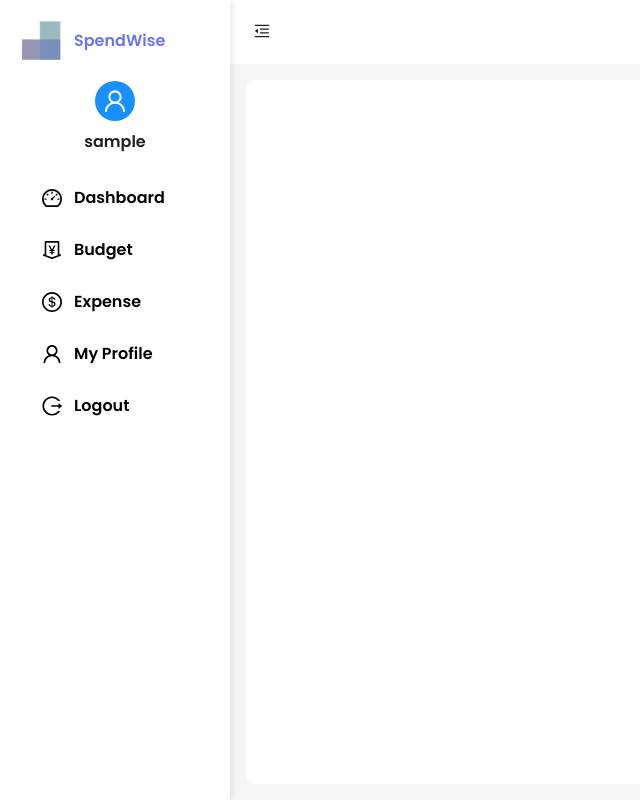
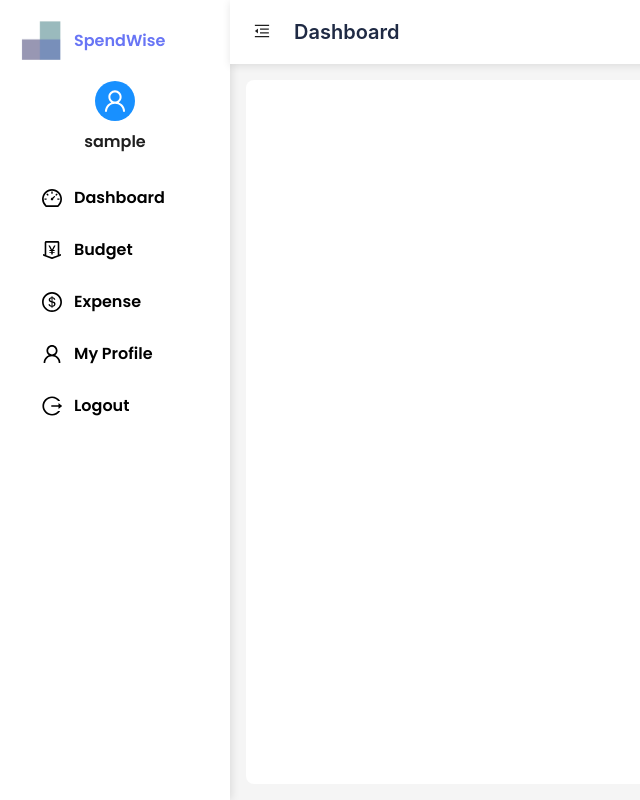
Before and after one commit to SonuThapaMagar/SpendWise, a React (Vite) app: page /users in a window 1280 px wide. Shown: the whole page, without its empty margins (0-640 px from the left). Built offline with nearby package versions, Linux system fonts and the light colour scheme; no server answers; data requests are answered from the project's data file; sample sign-in values are in the browser's storage.

Commit message:
User Portal all done

```diff
--- a/api/db.json
+++ b/api/db.json
@@ -58,9 +58,14 @@
       "id": "1"
     },
     {
-      "id": "2",
       "budgetName": "Groceries",
-      "budgetAmount": 5000
+      "amount": 5000,
+      "date": "2025-03-21",
+      "category": "Groceries",
+      "accountType": "Cash",
+      "budgetAmount": 5000,
+      "icon": "💰",
+      "id": "2"
     },
     {
       "budgetName": "Fashion",
@@ -73,9 +78,14 @@
       "id": "9026"
     },
     {
-      "id": "e00a",
       "budgetName": "Household",
-      "budgetAmount": 7500
+      "amount": 7500,
+      "date": "2025-03-26",
+      "category": "Rent",
+      "accountType": "Cash",
+      "budgetAmount": 7500,
+      "icon": "💰",
+      "id": "e00a"
     },
     {
       "budgetName": "Education",
--- a/src/layout/UserLayout.jsx
+++ b/src/layout/UserLayout.jsx
@@ -16,7 +16,7 @@ import { useUser } from "../context API/user.context";
 import { useMediaQuery } from "react-responsive";
 
 const { Header, Sider, Content } = Layout;
-const { Text } = Typography;
+const { Text,Title  } = Typography;
 
 const UserLayout = () => {
   const isMobile = useMediaQuery({ maxWidth: 768 });
@@ -30,7 +30,6 @@ const UserLayout = () => {
   const { user, logout } = useUser();
 
   useEffect(() => {
-    // If user is not logged in, redirect to landing page
     if (!user) {
       navigate("/");
     }
@@ -147,25 +146,34 @@ const UserLayout = () => {
             padding: isMobile ? "0 4px" : "0 16px",
           }}
           className="custom-menu"
-          // className={`custom-menu ${isMobile ? "mobile-menu" : ""}`}
         />
       </Sider>
 
       <Layout
         style={{
-          marginLeft: collapsed ? 80 : 230,
+          marginLeft: collapsed ? (isMobile ? 0 : 80) : 230,
           transition: "margin-left 0.2s",
           minHeight: "100vh",
         }}
       >
         <Header
+          title="Dashboard"
           style={{
             padding: 0,
+            background: "#E0E7FF",
+            boxShadow: "0 2px 8px rgba(0, 0, 0, 0.1)",
             background: colorBgContainer,
             display: "flex",
             alignItems: "center",
             height: "64px",
+            position: "fixed",
+            top: 0,
+            left: collapsed ? (isMobile ? 0 : 80) : 230,
+            right: 0,
+            zIndex: 1,
+            transition: "left 0.2s",
           }}
+
         >
           <Button
             type="text"
@@ -177,10 +185,13 @@ const UserLayout = () => {
               height: 64,
             }}
           />
+          <Title level={4} style={{ margin: 0, color: "#1F2A44" }}>
+            Dashboard
+          </Title>
         </Header>
         <Content
           style={{
-            margin: "16px",
+            margin: "80px 16px 16px 16px",
             padding: 24,
             background: colorBgContainer,
             borderRadius: borderRadiusLG,
--- a/src/pages/User/Profile.jsx
+++ b/src/pages/User/Profile.jsx
@@ -165,22 +165,7 @@ const Profile = () => {
           position: "relative",
           marginBottom: 80,
         }}
-      >
-        <Button
-          type="primary"
-          icon={<CameraOutlined />}
-          style={{
-            position: "absolute",
-            right: 16,
-            top: 16,
-            backgroundColor: "#6875F5",
-            width: "auto",
-            height: 50,
-          }}
-        >
-          Change Cover
-        </Button>
-      </div>
+      ></div>
 
       {/* Profile Content */}
       <Row gutter={[24, 24]} style={{ marginTop: -120 }}>
@@ -326,18 +311,27 @@ const Profile = () => {
         okText="Update Password"
         cancelText="Cancel"
       >
-        <Form form={passwordForm} layout="vertical" onFinish={handleChangePassword}>
+        <Form
+          form={passwordForm}
+          layout="vertical"
+          onFinish={handleChangePassword}
+        >
           <Form.Item
             name="currentPassword"
             label="Current Password"
             rules={[
-              { required: true, message: "Please input your current password!" },
+              {
+                required: true,
+                message: "Please input your current password!",
+              },
               ({ getFieldValue }) => ({
                 validator(_, value) {
                   if (!value || value === user?.password) {
                     return Promise.resolve();
                   }
-                  return Promise.reject(new Error("Current password is incorrect!"));
+                  return Promise.reject(
+                    new Error("Current password is incorrect!")
+                  );
                 },
               }),
             ]}
@@ -349,7 +343,10 @@ const Profile = () => {
             label="New Password"
             rules={[
               { required: true, message: "Please input your new password!" },
-              { min: 6, message: "Password must be at least 6 characters long!" },
+              {
+                min: 6,
+                message: "Password must be at least 6 characters long!",
+              },
             ]}
           >
             <Input.Password />
```
